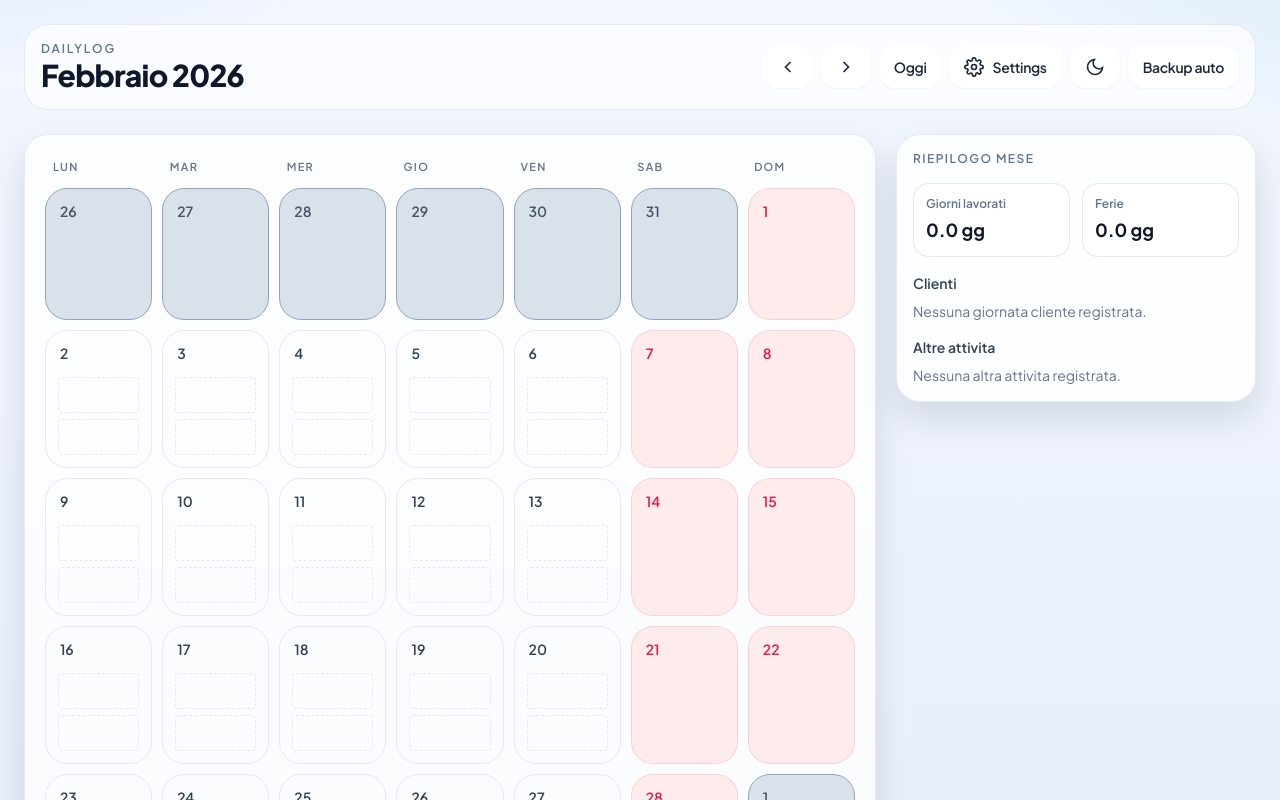
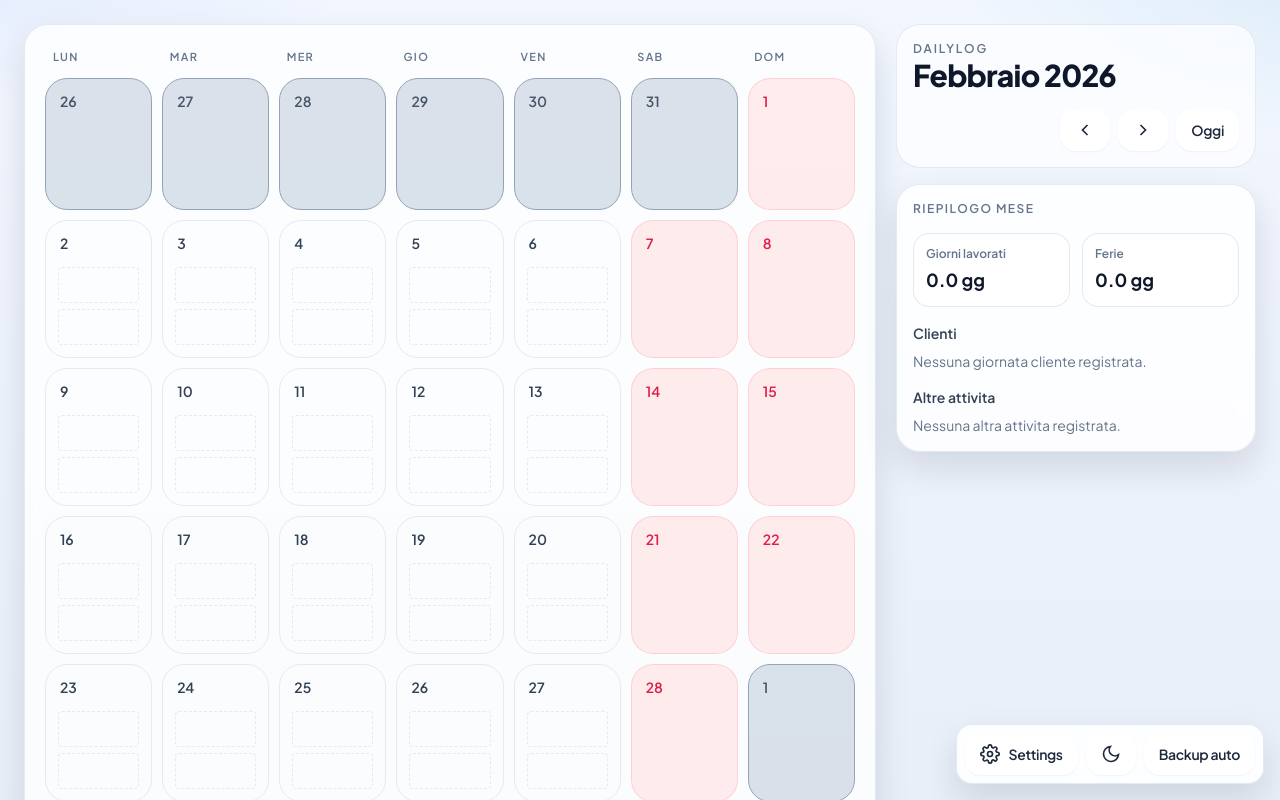
Before and after one commit to carloveronesi/DailyLog, a React (Vite) app: page / in a window 1280 px wide. Shown: the top 800 px of the page. Built offline with nearby package versions, Linux system fonts and the light colour scheme.

Commit message:
Moving settings and backup on bottom right

```diff
--- a/src/renderer/App.jsx
+++ b/src/renderer/App.jsx
@@ -4,7 +4,7 @@ import { SettingsModal } from "./components/SettingsModal";
 import { SummaryPanel } from "./components/SummaryPanel";
 import { Header } from "./components/Header";
 import { CalendarGrid } from "./components/CalendarGrid";
-import { Modal } from "./components/ui";
+import { Button, Icon, Modal } from "./components/ui";
 import { useCalendarData } from "./hooks/useCalendarData";
 import { useBackupSync } from "./hooks/useBackupSync";
 import { ymd } from "./utils/date";
@@ -67,6 +67,10 @@ export default function App() {
     goToday();
   }
 
+  function toggleTheme() {
+    setSettings((prev) => ({ ...prev, theme: prev.theme === "dark" ? "light" : "dark" }));
+  }
+
   const selectedKey = selectedDate ? ymd(selectedDate) : null;
   const existingEntries = selectedKey ? monthDataByDate[selectedKey] : null;
   const clientNames = useMemo(() => listStoredClients(), [data, year, month]);
@@ -74,23 +78,7 @@ export default function App() {
   return (
     <div className="min-h-screen">
       <div className="mx-auto max-w-7xl px-4 py-6 lg:px-6">
-        <Header
-          year={year}
-          month={month}
-          settings={settings}
-          setSettings={setSettings}
-          hasDesktopBridge={hasDesktopBridge}
-          backupFileHandle={backupFileHandle}
-          supportsAutoBackup={supportsAutoBackup}
-          enableAutoBackup={enableAutoBackup}
-          disableAutoBackup={disableAutoBackup}
-          prevMonth={prevMonth}
-          nextMonth={nextMonth}
-          goToday={goToday}
-          openSettings={() => setSettingsOpen(true)}
-        />
-
-        <main className="mt-6 grid grid-cols-1 lg:grid-cols-[1fr_360px] gap-5">
+        <main className="grid grid-cols-1 lg:grid-cols-[1fr_360px] gap-5">
           <CalendarGrid
             year={year}
             month={month}
@@ -101,9 +89,53 @@ export default function App() {
           />
 
           <aside className="space-y-4">
+            <Header
+              year={year}
+              month={month}
+              prevMonth={prevMonth}
+              nextMonth={nextMonth}
+              goToday={goToday}
+            />
             <SummaryPanel year={year} monthIndex0={month} data={data} clientColors={settings.clientColors} />
           </aside>
         </main>
+      </div>
+
+      <div className="fixed bottom-4 right-4 z-40 flex items-center gap-2 rounded-2xl border border-slate-200/90 bg-white/90 p-2 shadow-soft backdrop-blur dark:border-slate-700/80 dark:bg-slate-800/90">
+        <Button
+          className="bg-white/95 border border-slate-200 text-slate-800 hover:bg-white dark:bg-slate-800 dark:border-slate-700 dark:text-slate-200 dark:hover:bg-slate-700"
+          onClick={() => setSettingsOpen(true)}
+          type="button"
+          title="Impostazioni"
+        >
+          <Icon name="settings" className="mr-2" />
+          Settings
+        </Button>
+
+        <Button
+          className="bg-white/95 border border-slate-200 text-slate-800 hover:bg-white dark:bg-slate-800 dark:border-slate-700 dark:text-slate-200 dark:hover:bg-slate-700"
+          onClick={toggleTheme}
+          type="button"
+          title="Cambia Tema"
+        >
+          <Icon name={settings.theme === "dark" ? "sun" : "moon"} />
+        </Button>
+
+        {!hasDesktopBridge ? (
+          <Button
+            className={
+              backupFileHandle
+                ? "bg-emerald-600 text-white hover:bg-emerald-500"
+                : "bg-white/95 border border-slate-200 text-slate-800 hover:bg-white dark:bg-slate-800 dark:border-slate-700 dark:text-slate-200 dark:hover:bg-slate-700"
+            }
+            onClick={backupFileHandle ? disableAutoBackup : enableAutoBackup}
+            type="button"
+            title={backupFileHandle ? "Disattiva backup automatico su file" : "Collega file per backup automatico"}
+            disabled={!supportsAutoBackup && !backupFileHandle}
+          >
+            {backupFileHandle ? "Backup attivo" : "Backup auto"}
+          </Button>
+        ) : null}
       </div>
 
       <SettingsModal
--- a/src/renderer/components/Header.jsx
+++ b/src/renderer/components/Header.jsx
@@ -4,24 +4,13 @@ import { Button, Icon } from "./ui";
 export function Header({
     year,
     month,
-    settings,
-    setSettings,
-    hasDesktopBridge,
-    backupFileHandle,
-    supportsAutoBackup,
-    enableAutoBackup,
-    disableAutoBackup,
     prevMonth,
     nextMonth,
     goToday,
-    openSettings,
 }) {
-    function toggleTheme() {
-        setSettings((prev) => ({ ...prev, theme: prev.theme === "dark" ? "light" : "dark" }));
-    }
-
     return (
-        <header className="rounded-3xl border border-slate-200/90 bg-white/70 backdrop-blur px-4 py-4 flex flex-col gap-4 md:flex-row md:items-center md:justify-between dark:border-slate-700/50 dark:bg-slate-800/80">
+        <header className="rounded-3xl border border-slate-200/90 bg-white/70 backdrop-blur px-4 py-4 dark:border-slate-700/50 dark:bg-slate-800/80">
+            <div className="flex flex-col gap-4">
                 <div>
                     <div className="text-xs font-semibold uppercase tracking-[0.16em] text-slate-500 dark:text-slate-400">DailyLog</div>
                     <h1 className="text-3xl font-extrabold tracking-tight">
@@ -29,7 +18,7 @@ export function Header({
                     </h1>
                 </div>
 
-            <div className="flex items-center gap-2 flex-wrap">
+                <div className="flex items-center gap-2 flex-wrap justify-end">
                     <Button className="bg-white/95 border border-slate-200 text-slate-800 hover:bg-white dark:bg-slate-800 dark:border-slate-700 dark:text-slate-200 dark:hover:bg-slate-700" onClick={prevMonth} type="button">
                         <Icon name="chev-left" />
                     </Button>
@@ -39,41 +28,7 @@ export function Header({
                     <Button className="bg-white/95 border border-slate-200 text-slate-800 hover:bg-white dark:bg-slate-800 dark:border-slate-700 dark:text-slate-200 dark:hover:bg-slate-700" onClick={goToday} type="button">
                         Oggi
                     </Button>
-
-                <Button
-                    className="bg-white/95 border border-slate-200 text-slate-800 hover:bg-white dark:bg-slate-800 dark:border-slate-700 dark:text-slate-200 dark:hover:bg-slate-700"
-                    onClick={openSettings}
-                    type="button"
-                    title="Impostazioni"
-                >
-                    <Icon name="settings" className="mr-2" />
-                    Settings
-                </Button>
-
-                <Button
-                    className="bg-white/95 border border-slate-200 text-slate-800 hover:bg-white dark:bg-slate-800 dark:border-slate-700 dark:text-slate-200 dark:hover:bg-slate-700"
-                    onClick={toggleTheme}
-                    type="button"
-                    title="Cambia Tema"
-                >
-                    <Icon name={settings.theme === "dark" ? "sun" : "moon"} />
-                </Button>
-
-                {!hasDesktopBridge ? (
-                    <Button
-                        className={
-                            backupFileHandle
-                                ? "bg-emerald-600 text-white hover:bg-emerald-500"
-                                : "bg-white/95 border border-slate-200 text-slate-800 hover:bg-white dark:bg-slate-800 dark:border-slate-700 dark:text-slate-200 dark:hover:bg-slate-700"
-                        }
-                        onClick={backupFileHandle ? disableAutoBackup : enableAutoBackup}
-                        type="button"
-                        title={backupFileHandle ? "Disattiva backup automatico su file" : "Collega file per backup automatico"}
-                        disabled={!supportsAutoBackup && !backupFileHandle}
-                    >
-                        {backupFileHandle ? "Backup attivo" : "Backup auto"}
-                    </Button>
-                ) : null}
+                </div>
             </div>
         </header>
     );
```
Lines whose indentation alone changed are shown as unchanged.
